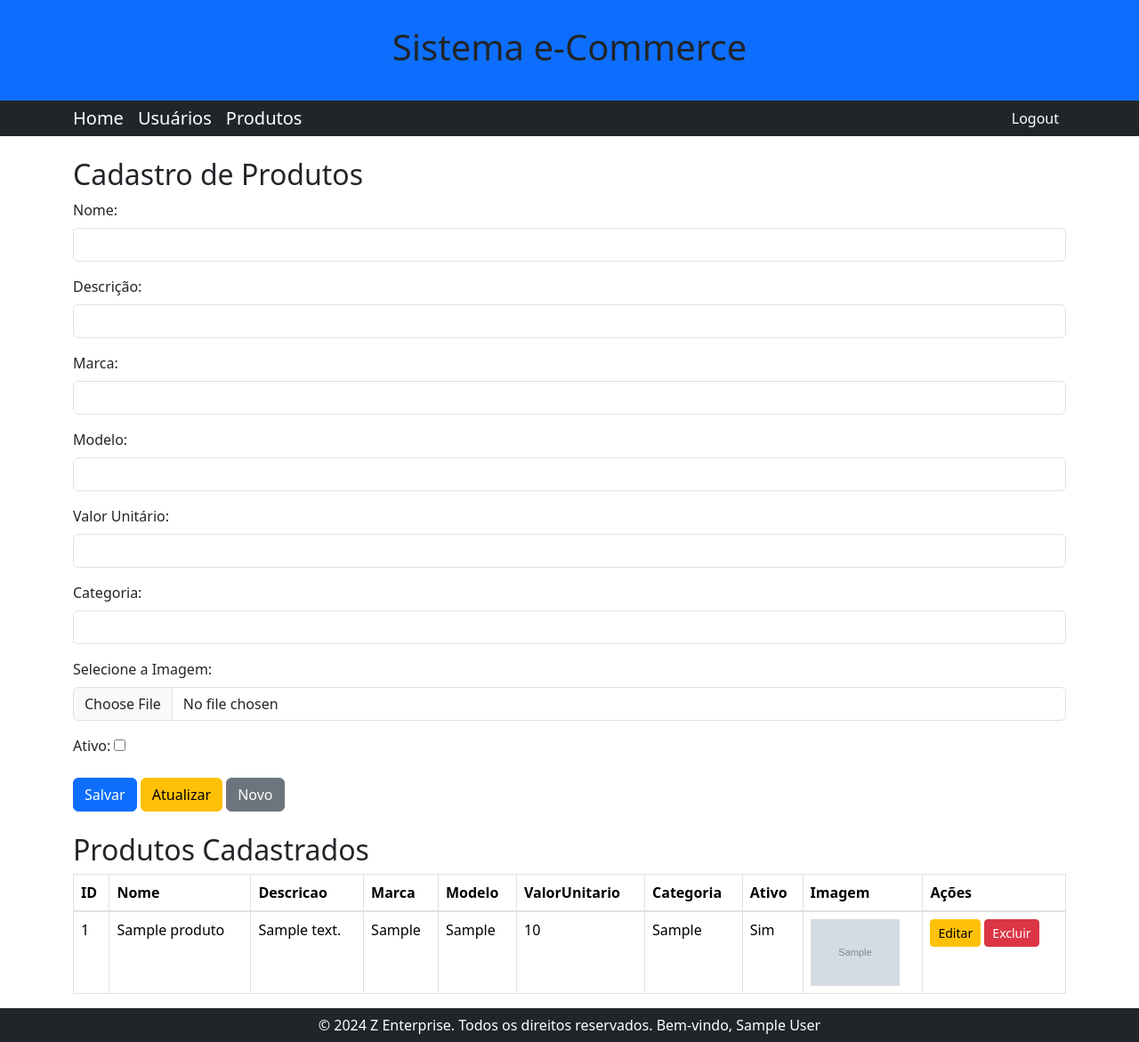
After one commit to zeluiss/CRUD-POO, a PHP site: page /produtos_cadastro.php in a window 1280 px wide. The commit adds this page. Shown: the whole page at 89% size. Run offline with PHP 8.4, Linux system fonts and the light colour scheme; the visitor is signed in with stand-in values (Sample User, id 1); tables that the repository leaves empty hold one stand-in row (values such as "Sample post"); grey boxes marked "Sample" are stand-in pictures.

Commit message:
Atualização

```diff
--- a/footer.php
+++ b/footer.php
@@ -1,6 +1,14 @@
 <footer class="bg-dark text-white d-flex align-items-center" style="height: 1cm;">
     <div class="container text-center">
-            <p class="mb-0">&copy; <?php echo date("Y"); ?> Z Enterprise. Todos os direitos reservados.</p>
+        <!-- Exibe o nome do usuário logado, se existir -->
+        <p class="mb-0">
+            &copy; <?php echo date("Y"); ?> Z Enterprise. Todos os direitos reservados.
+            <?php
+            if (isset($_SESSION['nome'])) {
+                echo "Bem-vindo, " . $_SESSION['nome']; // Exibe o nome do usuário logado
+            }
+            ?>
+        </p>
     </div>
 </footer>
 <script src="https://code.jquery.com/jquery-3.5.1.slim.min.js"></script>
--- a/header.php
+++ b/header.php
@@ -15,6 +15,7 @@
         <div class="container">
             <a class="navbar-brand" href="principal.php">Home</a>
             <a class="navbar-brand" href="usuarios_cadastro.php">Usuários</a>
+            <a class="navbar-brand" href="produtos_cadastro.php">Produtos</a>
             <div class="collapse navbar-collapse">
                 <ul class="navbar-nav ml-auto">
                     <li class="nav-item">
--- /dev/null
+++ b/produtos_cadastro.php
@@ -0,0 +1,155 @@
+<?php
+session_start(); // Inicia a sessão
+
+include 'produtos_controller.php';
+include 'header.php';
+
+// Verifica se o usuário está logado
+if (!isset($_SESSION['email'])) { // Alterado para verificar se o email do usuário está na sessão
+    echo "<script>alert('Por favor, faça login para acessar esta página.'); window.location.href = 'index.php';</script>";
+    exit();
+}
+
+// Pega todos os produtos para preencher os dados da tabela
+$products = getProducts();
+
+// Variável que guarda o ID do produto que será editado
+$productToEdit = null;
+
+// Verifica se existe o parâmetro edit pelo método GET
+// e se há um ID para edição de produto
+if (isset($_GET['edit'])) {
+    $productToEdit = getProduct($_GET['edit']);
+}
+?>
+
+<!DOCTYPE html>
+<html lang="pt-BR">
+<head>
+    <meta charset="UTF-8">
+    <meta name="viewport" content="width=device-width, initial-scale=1.0">
+    <title>CRUD de Produtos</title>
+    <!-- Adicionando o link para o Bootstrap -->
+    <link href="https://cdn.jsdelivr.net/npm/bootstrap@5.3.3/dist/css/bootstrap.min.css" rel="stylesheet">
+    <script>
+        function clearForm() {
+            document.getElementById('nome').value = '';
+            document.getElementById('descricao').value = '';
+            document.getElementById('marca').value = '';
+            document.getElementById('modelo').value = '';
+            document.getElementById('valorunitario').value = '';
+            document.getElementById('categoria').value = '';
+            document.getElementById('url_img').value = '';
+            document.getElementById('ativo').checked = true;
+            document.getElementById('id').value = '';
+        }
+    </script>
+</head>
+<body>
+    <div class="container mt-4">
+        <h2>Cadastro de Produtos</h2>
+        <form method="POST" action="" class="mb-4" enctype="multipart/form-data">
+            <input type="hidden" id="id" name="id" value="<?php echo $productToEdit['id'] ?? ''; ?>">
+
+            <div class="mb-3">
+                <label for="nome" class="form-label">Nome:</label>
+                <input type="text" id="nome" name="nome" class="form-control" value="<?php echo $productToEdit['nome'] ?? ''; ?>" required>
+            </div>
+
+            <div class="mb-3">
+                <label for="descricao" class="form-label">Descrição:</label>
+                <input type="text" id="descricao" name="descricao" class="form-control" value="<?php echo $productToEdit['descricao'] ?? ''; ?>" required>
+            </div>
+
+            <div class="mb-3">
+                <label for="marca" class="form-label">Marca:</label>
+                <input type="text" id="marca" name="marca" class="form-control" value="<?php echo $productToEdit['marca'] ?? ''; ?>" required>
+            </div>
+
+            <div class="mb-3">
+                <label for="modelo" class="form-label">Modelo:</label>
+                <input type="text" id="modelo" name="modelo" class="form-control" value="<?php echo $productToEdit['modelo'] ?? ''; ?>" required>
+            </div>
+
+            <div class="mb-3">
+                <label for="valorunitario" class="form-label">Valor Unitário:</label>
+                <input type="number" id="valorunitario" name="valorunitario" class="form-control" value="<?php echo $productToEdit['valorunitario'] ?? ''; ?>" required>
+            </div>
+
+            <div class="mb-3">
+                <label for="categoria" class="form-label">Categoria:</label>
+                <input type="text" id="categoria" name="categoria" class="form-control" value="<?php echo $productToEdit['categoria'] ?? ''; ?>" required>
+            </div>
+
+            <!-- Campo de Upload de Imagem -->
+            <div class="mb-3">
+                <label for="url_img" class="form-label">Selecione a Imagem:</label>
+                <input type="file" id="url_img" name="url_img" class="form-control" accept="image/*" <?php echo isset($productToEdit['url_img']) ? '' : 'required'; ?>>
+                <?php if (isset($productToEdit['url_img']) && $productToEdit['url_img']): ?>
+                    <img src="<?php echo $productToEdit['url_img']; ?>" alt="Imagem do Produto" class="mt-2" style="max-width: 100px;">
+                <?php endif; ?>
+            </div>
+
+            <div class="mb-3">
+                <label for="ativo" class="form-label">Ativo:</label>
+                <input type="checkbox" id="ativo" name="ativo" <?php echo isset($productToEdit['ativo']) && $productToEdit['ativo'] == 1 ? 'checked' : ''; ?>>
+            </div>
+
+            <div class="mb-3">
+                <button type="submit" name="save" class="btn btn-primary">Salvar</button>
+                <button type="submit" name="update" class="btn btn-warning">Atualizar</button>
+                <button type="button" onclick="clearForm()" class="btn btn-secondary">Novo</button>
+            </div>
+        </form>
+
+        <h2>Produtos Cadastrados</h2>
+        <table class="table table-bordered">
+    <thead>
+        <tr>
+            <th>ID</th>
+            <th>Nome</th>
+            <th>Descricao</th>
+            <th>Marca</th>
+            <th>Modelo</th>
+            <th>ValorUnitario</th>
+            <th>Categoria</th>
+            <th>Ativo</th>
+            <th>Imagem</th>
+            <th>Ações</th>
+        </tr>
+    </thead>
+    <tbody>
+        <!-- Faz um loop FOR no resultset de produtos e preenche a tabela -->
+        <?php foreach ($products as $product): ?>
+            <tr>
+                <td><?php echo $product['id']; ?></td>
+                <td><?php echo $product['nome']; ?></td>
+                <td><?php echo $product['descricao']; ?></td>
+                <td><?php echo $product['marca']; ?></td>
+                <td><?php echo $product['modelo']; ?></td>
+                <td><?php echo $product['valorunitario']; ?></td>
+                <td><?php echo $product['categoria']; ?></td>
+                <td><?php echo $product['ativo'] == 1 ? 'Sim' : 'Não'; ?></td>
+                <td>
+                    <?php if (!empty($product['url_img'])): ?>
+                        <img src="<?php echo $product['url_img']; ?>" alt="Imagem do Produto" style="max-width: 100px;">
+                    <?php else: ?>
+                        <span>Sem Imagem</span>
+                    <?php endif; ?>
+                </td>
+                <td>
+                    <a href="?edit=<?php echo $product['id']; ?>" class="btn btn-warning btn-sm">Editar</a>
+                    <a href="?delete=<?php echo $product['id']; ?>" onclick="return confirm('Tem certeza que deseja excluir?');" class="btn btn-danger btn-sm">Excluir</a>
+                </td>
+            </tr>
+        <?php endforeach; ?>
+    </tbody>
+</table>
+    </div>
+
+    <!-- Adicionar scripts -->
+    <script src="https://cdn.jsdelivr.net/npm/bootstrap@5.3.3/dist/js/bootstrap.bundle.min.js"></script>
+</body>
+</html>
+
+<?php include 'footer.php'; ?>
--- /dev/null
+++ b/produtos_controller.php
@@ -0,0 +1,70 @@
+<?php
+include 'db.php';
+
+// Função para salvar produto
+function saveProduct($nome, $descricao, $marca, $modelo, $valorunitario, $categoria, $url_img, $ativo) {
+    global $conn;
+    // Verificar se a imagem foi enviada
+    $stmt = $conn->prepare("INSERT INTO produtos (nome, descricao, marca, modelo, valorunitario, categoria, url_img, ativo) VALUES (?, ?, ?, ?, ?, ?, ?, ?)");
+    $stmt->bind_param("sssssssi", $nome, $descricao, $marca, $modelo, $valorunitario, $categoria, $url_img, $ativo);
+    return $stmt->execute();
+}
+
+
+// Função para obter todos os produtos
+function getProducts() {
+    global $conn;
+    $result = $conn->query("SELECT * FROM produtos");
+    return $result->fetch_all(MYSQLI_ASSOC);
+}
+
+// Função para obter um produto específico
+function getProduct($id) {
+    global $conn;
+    $stmt = $conn->prepare("SELECT * FROM produtos WHERE id = ?");
+    $stmt->bind_param("i", $id);
+    $stmt->execute();
+    return $stmt->get_result()->fetch_assoc();
+}
+
+// Função para atualizar um produto
+function updateProduct($id, $nome, $descricao, $marca, $modelo, $valorunitario, $categoria, $url_img, $ativo) {
+    global $conn;
+    $stmt = $conn->prepare("UPDATE produtos SET nome = ?, descricao = ?, marca = ?, modelo = ?, valorunitario = ?, categoria = ?, url_img = ?, ativo = ? WHERE id = ?");
+    $stmt->bind_param("ssssssssi", $nome, $descricao, $marca, $modelo, $valorunitario, $categoria, $url_img, $ativo, $id);
+    return $stmt->execute();
+}
+
+// Função para excluir um produto
+function deleteProduct($id) {
+    global $conn;
+    $stmt = $conn->prepare("DELETE FROM produtos WHERE id = ?");
+    $stmt->bind_param("i", $id);
+    return $stmt->execute();
+}
+
+// Processamento do formulário
+if ($_SERVER["REQUEST_METHOD"] == "POST") {
+    // Verificar se o campo de imagem foi enviado
+    $url_img = ''; // Valor padrão caso não haja imagem
+    if (isset($_FILES['url_img']) && $_FILES['url_img']['error'] == 0) {
+        // Processar o upload da imagem
+        $url_img = 'uploads/' . $_FILES['url_img']['name']; // Caminho do arquivo para salvar na pasta 'uploads'
+        move_uploaded_file($_FILES['url_img']['tmp_name'], $url_img);
+    } elseif (isset($_POST['url_img'])) {
+        // Se o campo de imagem foi enviado como texto (no caso de edição)
+        $url_img = $_POST['url_img'];
+    }
+
+    if (isset($_POST['save'])) {
+        saveProduct($_POST['nome'], $_POST['descricao'], $_POST['marca'], $_POST['modelo'], $_POST['valorunitario'], $_POST['categoria'], $url_img, isset($_POST['ativo']) ? 1 : 0);
+    } elseif (isset($_POST['update'])) {
+        updateProduct($_POST['id'], $_POST['nome'], $_POST['descricao'], $_POST['marca'], $_POST['modelo'], $_POST['valorunitario'], $_POST['categoria'], $url_img, isset($_POST['ativo']) ? 1 : 0);
+    }
+}
+
+// Processamento da exclusão
+if (isset($_GET['delete'])) {
+    deleteProduct($_GET['delete']);
+}
+?>
```
Also changed, not shown: dbsistema.sql (+38 -7 lines), login.php (+29 -14 lines), principal.php (+28 -7 lines), principal_controller.php (+15 -0 lines), usuarios_cadastro.php (+10 -3 lines), uploads/burgue.jfif (added). Lines whose indentation alone changed are shown as unchanged.
